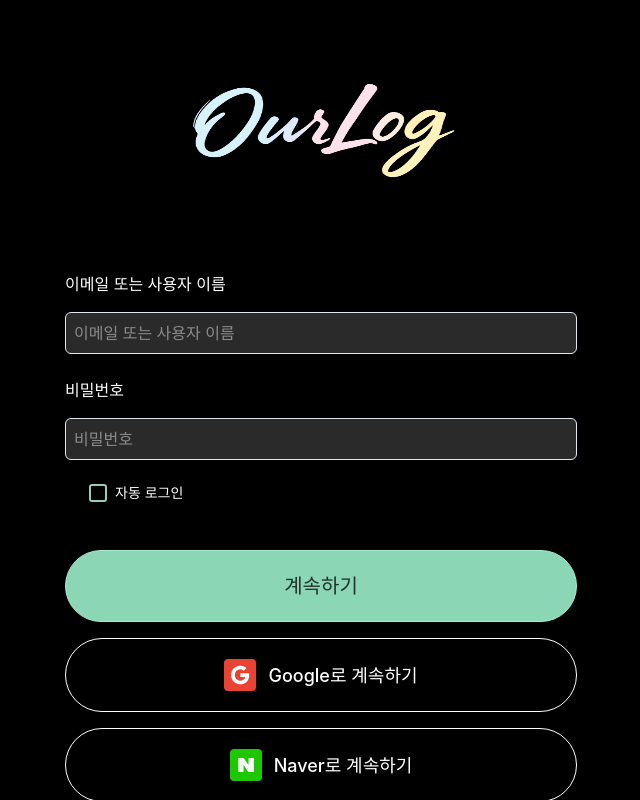
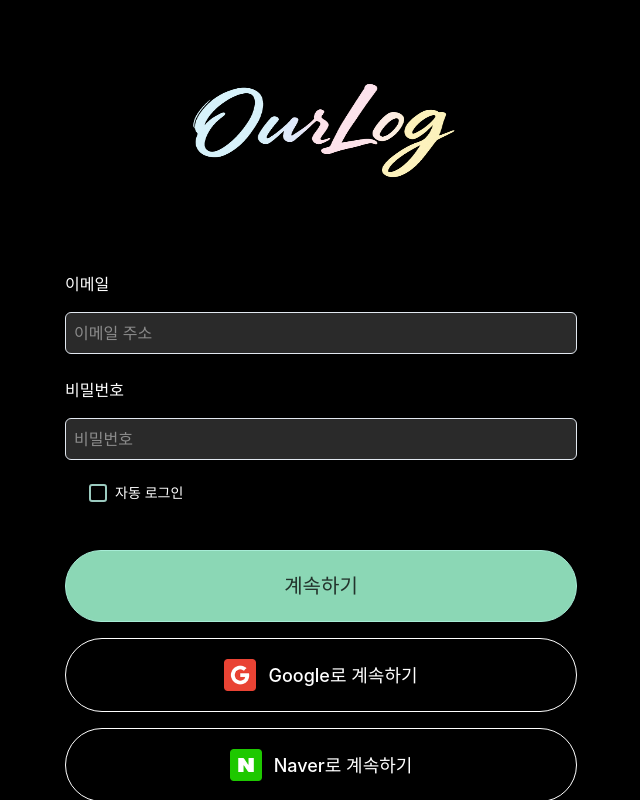
Before and after one commit to itstudyproject/OurLog_front, a React (Vite) app: page /login in a window 1280 px wide. Shown: the whole page, without its empty margins (319-959 px from the left). Built offline with nearby package versions, Linux system fonts and the light colour scheme; a web font is replaced by a local one.

Commit message:
로그인 구현

```diff
--- a/src/pages/LoginPage.tsx
+++ b/src/pages/LoginPage.tsx
@@ -3,9 +3,10 @@ import { Link, useNavigate } from 'react-router-dom';
 import '../styles/LoginPage.css';
 
 const LoginPage: React.FC = () => {
-  const [username, setUsername] = useState('');
+  const [email, setEmail] = useState('');
   const [password, setPassword] = useState('');
   const [autoLogin, setAutoLogin] = useState(false);
+  const [error, setError] = useState('');
   const navigate = useNavigate();
 
   // 자동 로그인 체크 - 페이지 로드 시 실행
@@ -14,9 +15,7 @@ const LoginPage: React.FC = () => {
     if (savedUser) {
       try {
         const userData = JSON.parse(savedUser);
-        // 실제 환경에서는 토큰 검증 등의 과정이 필요합니다
         if (userData.token) {
-          // 자동 로그인 처리
           handleLoginSuccess(userData, false);
         }
       } catch (error) {
@@ -28,48 +27,52 @@ const LoginPage: React.FC = () => {
 
   // 로그인 성공 처리
   const handleLoginSuccess = (userData: any, shouldSave: boolean) => {
-    // 실제 애플리케이션에서는 상태 관리 라이브러리(Redux, Context API 등)를 사용하여
-    // 사용자 상태를 전역적으로 관리하는 것이 좋습니다.
-
-    // 자동 로그인 정보 저장
     if (shouldSave) {
       localStorage.setItem('autoLoginUser', JSON.stringify(userData));
     }
-
-    // 로그인 후 메인 페이지로 이동
+    localStorage.setItem('token', userData.token);
     navigate('/');
   };
 
   // 로그인 처리
-  const handleLogin = () => {
+  const handleLogin = async (e: React.FormEvent) => {
+    e.preventDefault();
+    setError('');
+
     // 입력 검증
-    if (!username || !password) {
-      alert('사용자 이름과 비밀번호를 모두 입력해주세요.');
+    if (!email || !password) {
+      setError('이메일과 비밀번호를 모두 입력해주세요.');
       return;
     }
 
-    // 실제 애플리케이션에서는 여기서 API 호출을 통해 로그인 검증을 수행합니다.
-    // 예시 코드입니다.
-    const mockApiCall = () => {
-      return new Promise<{username: string, token: string}>((resolve) => {
-        setTimeout(() => {
-          resolve({
-            username,
-            token: 'mock-token-123456789'
-          });
-        }, 500);
-      });
-    };
-
-    // 로그인 API 호출
-    mockApiCall()
-      .then(userData => {
-        handleLoginSuccess(userData, autoLogin);
+    try {
+      new Promise((resolve, reject) => {
+        // prettier ignore
+        fetch(
+          'http://localhost:8080/ourlog/auth/login?email=' +
+            email +
+            '&password=' +
+            password,
+          {
+            method: 'POST'
+          }
+        )
+          .then(res => res.text())
+          .then(token => {
+            if (token.startsWith('{"code"')) {
+              navigate('/login')
+            } else {
+              sessionStorage.setItem('token', token)
+              sessionStorage.setItem('email', email)
+              navigate('/')
+            }
+          })
+          .catch(err => console.log('Error:', err))
       })
-      .catch(error => {
-        console.error('로그인 실패:', error);
-        alert('로그인에 실패했습니다. 사용자 이름과 비밀번호를 확인해주세요.');
-      });
+    }
+    catch (err) {
+      setError(err instanceof Error ? err.message : '로그인에 실패했습니다.');
+    }
   };
 
   // 소셜 로그인 처리
@@ -81,29 +84,32 @@ const LoginPage: React.FC = () => {
   return (
     <div className="login-container">
       <div className="login-form">
-        {/* 로그인 헤더 */}
         <img src="/images/OurLog.png" alt="Logo" className="logo" />
-        {/* <h1 className="login-title">
-          OurLog에 로그인하기
-        </h1> */}
 
+        {error && (
+          <div className="error-message">
+            {error}
+          </div>
+        )}
 
-
-        <div className="form-divider">
-          {/* 이메일/사용자 이름 입력 필드 */}
+        <form onSubmit={handleLogin} className="form-divider">
+          {/* 이메일 입력 필드 */}
           <div className="form-group">
-            <label htmlFor="username" className="form-label">
-              이메일 또는 사용자 이름
+            <label htmlFor="email" className="form-label">
+              이메일
             </label>
             <input
-              id="username"
-              type="text"
-              placeholder="이메일 또는 사용자 이름"
+              id="email"
+              type="email"
+              placeholder="이메일 주소"
               className="form-input"
-              value={username}
-              onChange={(e) => setUsername(e.target.value)}
+              value={email}
+              onChange={(e) => setEmail(e.target.value)}
+              required
             />
           </div>
+
+          {/* 비밀번호 입력 필드 */}
           <div className="form-group">
             <label htmlFor="password" className="form-label">
               비밀번호
@@ -115,6 +121,7 @@ const LoginPage: React.FC = () => {
               className="form-input"
               value={password}
               onChange={(e) => setPassword(e.target.value)}
+              required
             />
           </div>
 
@@ -136,22 +143,35 @@ const LoginPage: React.FC = () => {
           <div className="social-buttons-container">
             {/* 계속하기 버튼 */}
             <div className="continue-button-wrapper">
-              <button className="continue-button" onClick={handleLogin}>
+              <button type="submit" className="continue-button">
                 계속하기
               </button>
             </div>
-                  {/* 소셜 로그인 버튼 */}
-            <button className="social-login-button" onClick={() => handleSocialLogin('google')}>
+
+            {/* 소셜 로그인 버튼 */}
+            <button
+              type="button"
+              className="social-login-button"
+              onClick={() => handleSocialLogin('google')}
+            >
               <img src="/images/Google.png" alt="Google" className="social-icon" />
               <span className="social-text">Google로 계속하기</span>
             </button>
 
-            <button className="social-login-button" onClick={() => handleSocialLogin('naver')}>
+            <button
+              type="button"
+              className="social-login-button"
+              onClick={() => handleSocialLogin('naver')}
+            >
               <img src="/images/Naver.png" alt="Naver" className="social-icon" />
               <span className="social-text">Naver로 계속하기</span>
             </button>
 
-            <button className="social-login-button" onClick={() => handleSocialLogin('kakao')}>
+            <button
+              type="button"
+              className="social-login-button"
+              onClick={() => handleSocialLogin('kakao')}
+            >
               <img src="/images/Kakao.png" alt="Kakao" className="social-icon" />
               <span className="social-text">카카오톡으로 계속하기</span>
             </button>
@@ -164,7 +184,7 @@ const LoginPage: React.FC = () => {
               OurLog에 가입하기
             </Link>
           </div>
-        </div>
+        </form>
       </div>
     </div>
   );
```
